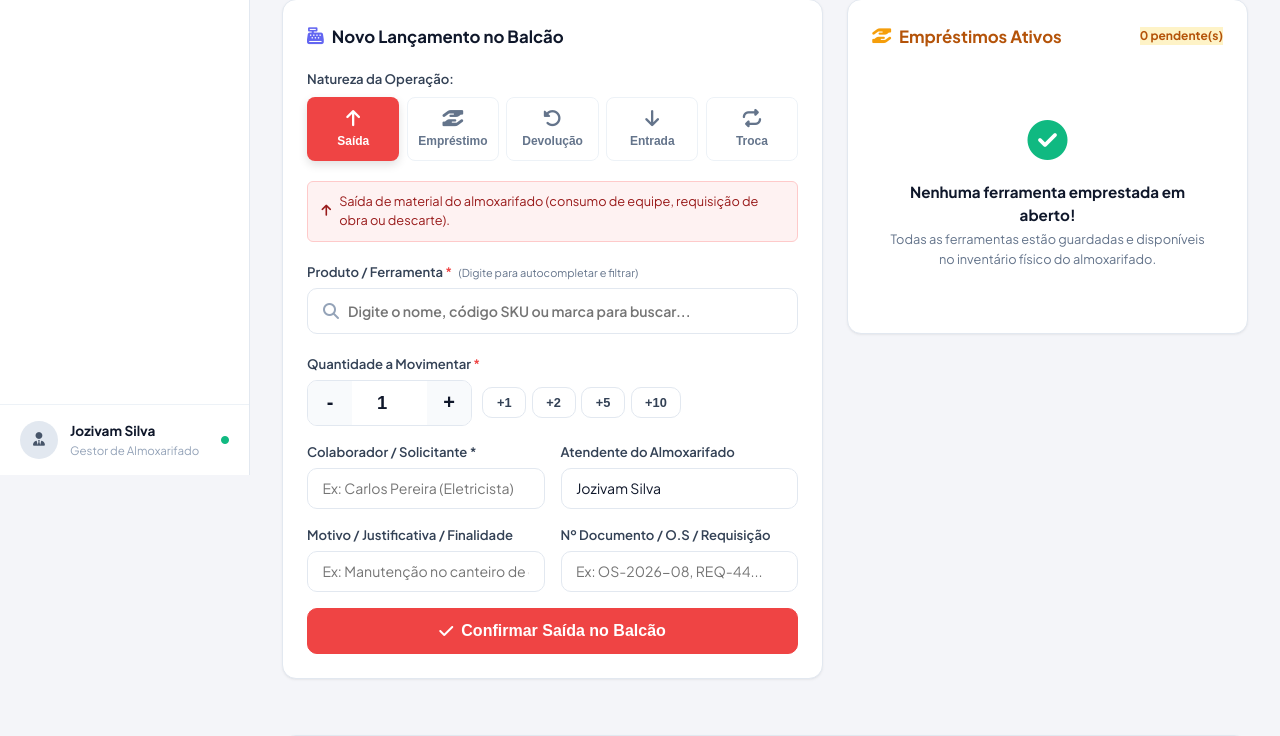
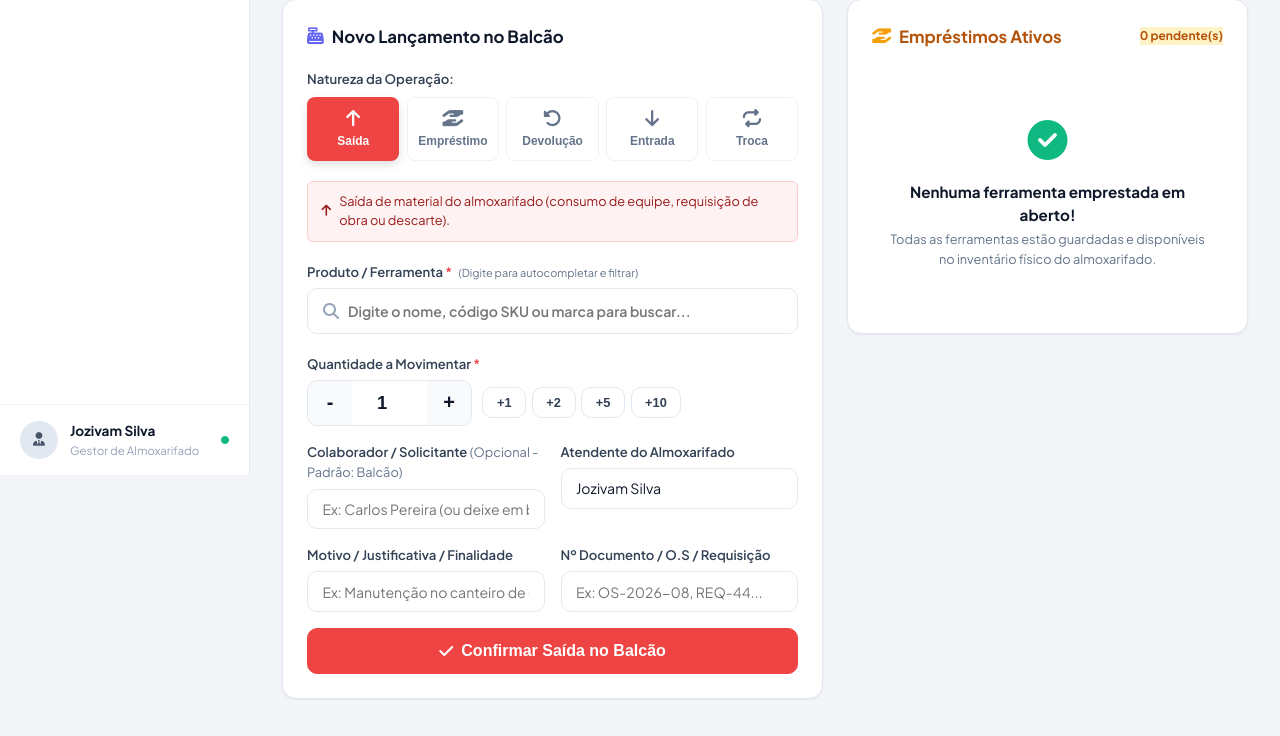
Before and after one commit to jozivam/JPS-Iventory, a Node server app: page /balcao in a window 1280 px wide. Shown: the part 325-1061 px from the top of the page. Run offline with Node 20, Linux system fonts and the light colour scheme; data comes from the database, SQL or seed files in the repository; data that the repository does not hold is empty; some libraries are stand-ins or nearby versions.

Commit message:
fix(balcao): torna campo solicitante/fornecedor opcional com identificacao padrao Balcao

```diff
--- a/src/controllers/BalcaoController.js
+++ b/src/controllers/BalcaoController.js
@@ -62,11 +62,13 @@ class BalcaoController {
         throw new Error('A quantidade deve ser um número maior que zero.');
       }
 
+      const colabFinal = (colaborador && colaborador.trim()) ? colaborador.trim() : 'Balcão';
+
       const resultado = await Movimentacao.registrar({
         produto_id: parseInt(produto_id, 10),
         tipo,
         quantidade: qtd,
-        colaborador: colaborador ? colaborador.trim() : null,
+        colaborador: colabFinal,
         responsavel: responsavel ? responsavel.trim() : 'Almoxarife',
         motivo: motivo ? motivo.trim() : null,
         documento_ref: documento_ref ? documento_ref.trim() : null
@@ -74,7 +76,7 @@ class BalcaoController {
 
       let textoSucesso = '';
       if (tipo === 'EMPRESTIMO') {
-        textoSucesso = `Empréstimo de ${qtd} item(ns) de "${resultado.produto_nome}" registrado com sucesso para ${colaborador || 'o colaborador'}!`;
+        textoSucesso = `Empréstimo de ${qtd} item(ns) de "${resultado.produto_nome}" registrado com sucesso para ${colabFinal}!`;
       } else if (tipo === 'DEVOLUCAO') {
         textoSucesso = `Devolução de ${qtd} item(ns) de "${resultado.produto_nome}" registrada com sucesso! Saldo restaurado: ${resultado.novo_saldo}.`;
       } else if (tipo === 'ENTRADA') {
--- a/src/models/Movimentacao.js
+++ b/src/models/Movimentacao.js
@@ -173,7 +173,7 @@ class Movimentacao {
     }
 
     const fator = getFatorTipo(tipo);
-    const colaboradorFinal = colaborador ? colaborador.trim() : (responsavel ? responsavel.trim() : 'Não informado');
+    const colaboradorFinal = (colaborador && colaborador.trim()) ? colaborador.trim() : 'Balcão';
     const responsavelFinal = responsavel ? responsavel.trim() : 'Almoxarife';
     const statusFinal = status_emprestimo || (tipo === 'EMPRESTIMO' ? 'PENDENTE' : (tipo === 'DEVOLUCAO' ? 'CONCLUIDO' : null));
 
@@ -507,7 +507,7 @@ class Movimentacao {
         quantidade: novaQtd,
         motivo: motivo ? motivo.trim() : '',
         responsavel: responsavel ? responsavel.trim() : 'Não informado',
-        colaborador: colaborador ? colaborador.trim() : (responsavel || 'Não informado'),
+        colaborador: (colaborador && colaborador.trim()) ? colaborador.trim() : 'Balcão',
         documento_ref: documento_ref ? documento_ref.trim() : null
       }).eq('id', id);
 
@@ -574,7 +574,7 @@ class Movimentacao {
         quantidade: novaQtd,
         motivo: motivo ? motivo.trim() : '',
         responsavel: responsavel ? responsavel.trim() : 'Não informado',
-        colaborador: colaborador ? colaborador.trim() : (responsavel || 'Não informado'),
+        colaborador: (colaborador && colaborador.trim()) ? colaborador.trim() : 'Balcão',
         documento_ref: documento_ref ? documento_ref.trim() : null
       });
 
--- a/src/views/balcao/index.ejs
+++ b/src/views/balcao/index.ejs
@@ -268,15 +268,14 @@
       <div class="form-row-responsive">
         <div class="form-group">
           <label class="form-label" for="balcao-colaborador-input" id="label-colaborador">
-            Colaborador / Solicitante <span style="color: var(--danger);">*</span>
+            Colaborador / Solicitante <span style="font-size: 0.8rem; color: var(--text-muted); font-weight: normal;">(Opcional - Padrão: Balcão)</span>
           </label>
           <input
             type="text"
             id="balcao-colaborador-input"
             name="colaborador"
             class="form-control"
-            placeholder="Ex: Carlos Pereira (Eletricista)"
-            required
+            placeholder="Ex: Carlos Pereira (ou deixe em branco para Balcão)"
           >
         </div>
 
@@ -612,7 +611,7 @@
       texto: 'Saída de material do almoxarifado (consumo de equipe, requisição de obra ou descarte).',
       btnTexto: 'Confirmar Saída no Balcão',
       btnCor: '#EF4444',
-      labelColab: 'Colaborador / Solicitante *'
+      labelColab: 'Colaborador / Solicitante <span style="font-size: 0.8rem; color: var(--text-muted); font-weight: normal;">(Opcional - Padrão: Balcão)</span>'
     },
     'EMPRESTIMO': {
       bg: '#FFFBEB',
@@ -622,7 +621,7 @@
       texto: 'Empréstimo de ferramenta ou equipamento para colaborador. Ficará em aberto até a devolução.',
       btnTexto: 'Confirmar Empréstimo de Ferramenta',
       btnCor: '#F59E0B',
-      labelColab: 'Colaborador que Retirou a Ferramenta *'
+      labelColab: 'Colaborador que Retirou a Ferramenta <span style="font-size: 0.8rem; color: var(--text-muted); font-weight: normal;">(Opcional - Padrão: Balcão)</span>'
     },
     'DEVOLUCAO': {
       bg: '#ECFEFF',
@@ -632,7 +631,7 @@
       texto: 'Retorno de ferramenta emprestada. O estoque do almoxarifado será reabastecido.',
       btnTexto: 'Confirmar Devolução ao Estoque',
       btnCor: '#06B6D4',
-      labelColab: 'Colaborador que Devolveu *'
+      labelColab: 'Colaborador que Devolveu <span style="font-size: 0.8rem; color: var(--text-muted); font-weight: normal;">(Opcional - Padrão: Balcão)</span>'
     },
     'ENTRADA': {
       bg: '#ECFDF5',
@@ -642,7 +641,7 @@
       texto: 'Entrada ou reposição de mercadoria no almoxarifado (compras, nota fiscal ou recebimento).',
       btnTexto: 'Confirmar Entrada / Reposição',
       btnCor: '#10B981',
-      labelColab: 'Fornecedor / Responsável pela Entrega *'
+      labelColab: 'Fornecedor / Responsável pela Entrega <span style="font-size: 0.8rem; color: var(--text-muted); font-weight: normal;">(Opcional - Padrão: Balcão)</span>'
     },
     'TROCA': {
       bg: '#F5F3FF',
@@ -652,7 +651,7 @@
       texto: 'Troca de item defeituoso/avariado ou substituição de especificação/tamanho para o colaborador.',
       btnTexto: 'Confirmar Registro de Troca',
       btnCor: '#8B5CF6',
-      labelColab: 'Colaborador que Solicitou a Troca *'
+      labelColab: 'Colaborador que Solicitou a Troca <span style="font-size: 0.8rem; color: var(--text-muted); font-weight: normal;">(Opcional - Padrão: Balcão)</span>'
     }
   };
 
```
